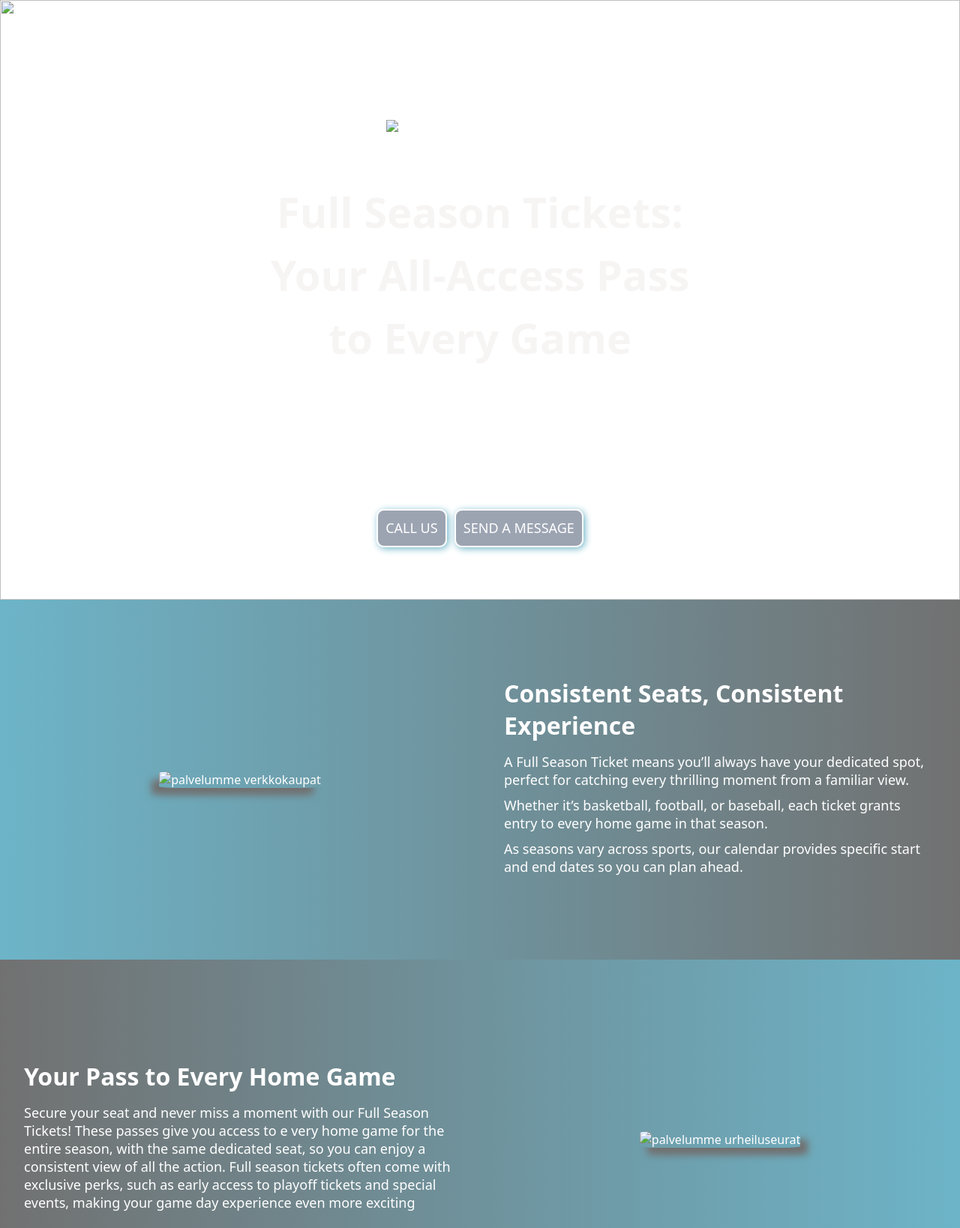
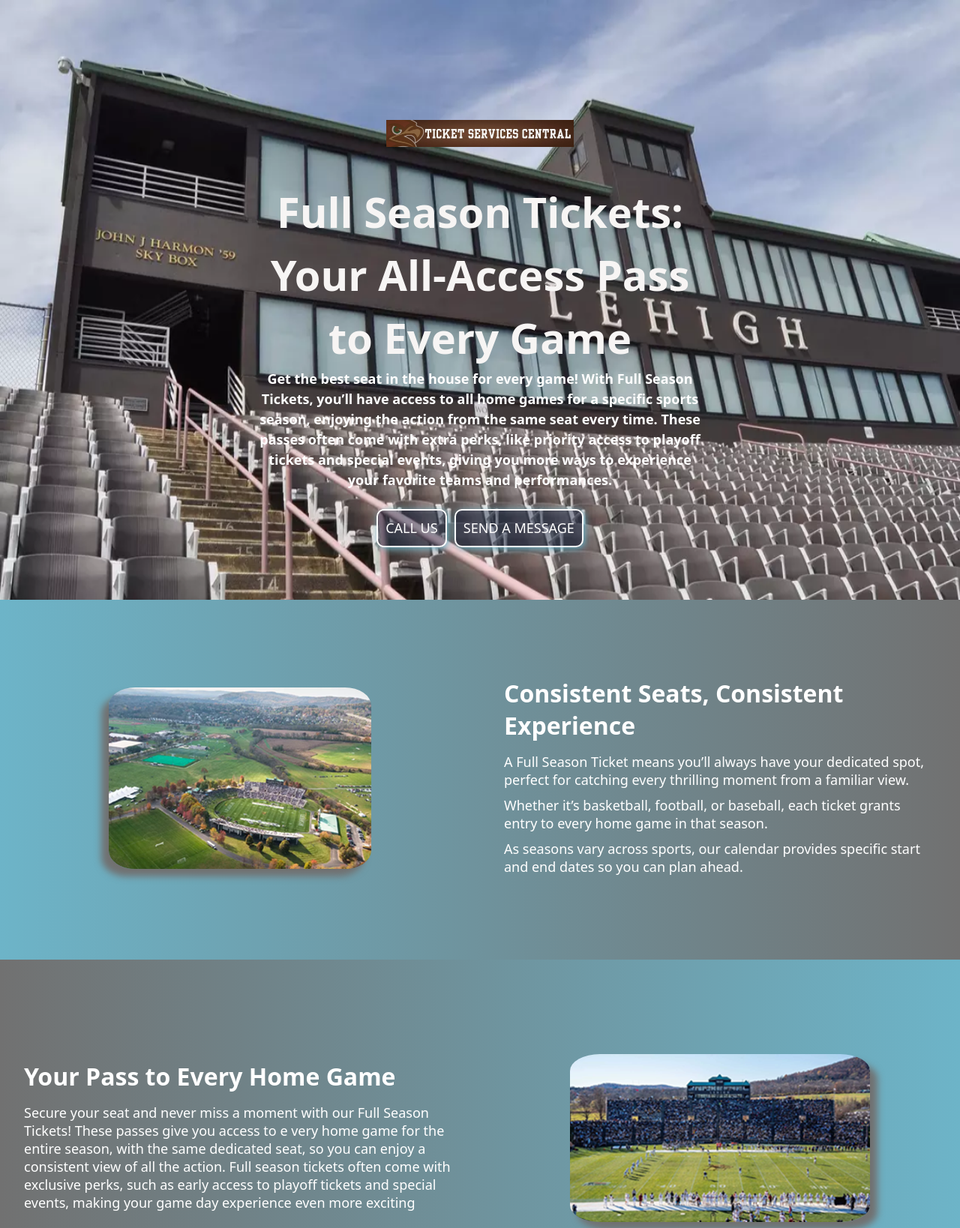
Before and after one commit to bharathkumarsampath/season_tickets_sale, a plain HTML site: page index.html in a window 1280 px wide. Shown: the top 1638 px of the page at 75% size. Drawn offline with Linux system fonts and the light colour scheme.

Commit message:
Update index.html

```diff
--- a/index.html
+++ b/index.html
@@ -4,17 +4,17 @@
     <meta charset="UTF-8">
     <meta name="viewport" content="width=device-width, initial-scale=1.0">
     <link rel="stylesheet" href="style.css">
-    <link rel="shortcut icon" type="image/x-icon" href="./images/favicon.ico" />
+    <link rel="shortcut icon" type="image/x-icon" href="./favicon.ico" />
     <title>PranaPath</title>
 </head>
 <body>
     <div class="cont">
         <div class="pageImage">
-            <img src="images/lehighstadium.webp" alt="">
+            <img src="lehighstadium.webp" alt="">
         </div>
         <header>
             <div class="logo">
-                <a href="#"><img src="images/convert.webp" alt="data line"></a>
+                <a href="#"><img src="convert.webp" alt="data line"></a>
             </div>
             <div class="first">
                 <h1 style="color:#f7f5f4;">Full Season Tickets: Your All-Access Pass to Every Game</h1>
@@ -28,7 +28,7 @@
         </header>
         <section>
             <div class="image">
-                <img src="images/image1.png" alt="palvelumme verkkokaupat">
+                <img src="image1.png" alt="palvelumme verkkokaupat">
             </div>
             <div class="text">
                 <h2>Consistent Seats, Consistent Experience</h2>
@@ -44,7 +44,7 @@
         </section>
         <section class="second">
             <div class="image">
-                <img src="images/image2.png" alt="palvelumme urheiluseurat">
+                <img src="image2.png" alt="palvelumme urheiluseurat">
             </div>
             <div class="text">
                 <h2>Your Pass to Every Home Game</h2>
@@ -58,7 +58,7 @@
         </section>
         <section class="third">
             <div class="image">
-                <img src="images/image3.png" alt="uudet kumppanit">
+                <img src="image3.png" alt="uudet kumppanit">
             </div>
             <div class="text">
                 <h2>Comprehensive Health Considerations</h2>
```
